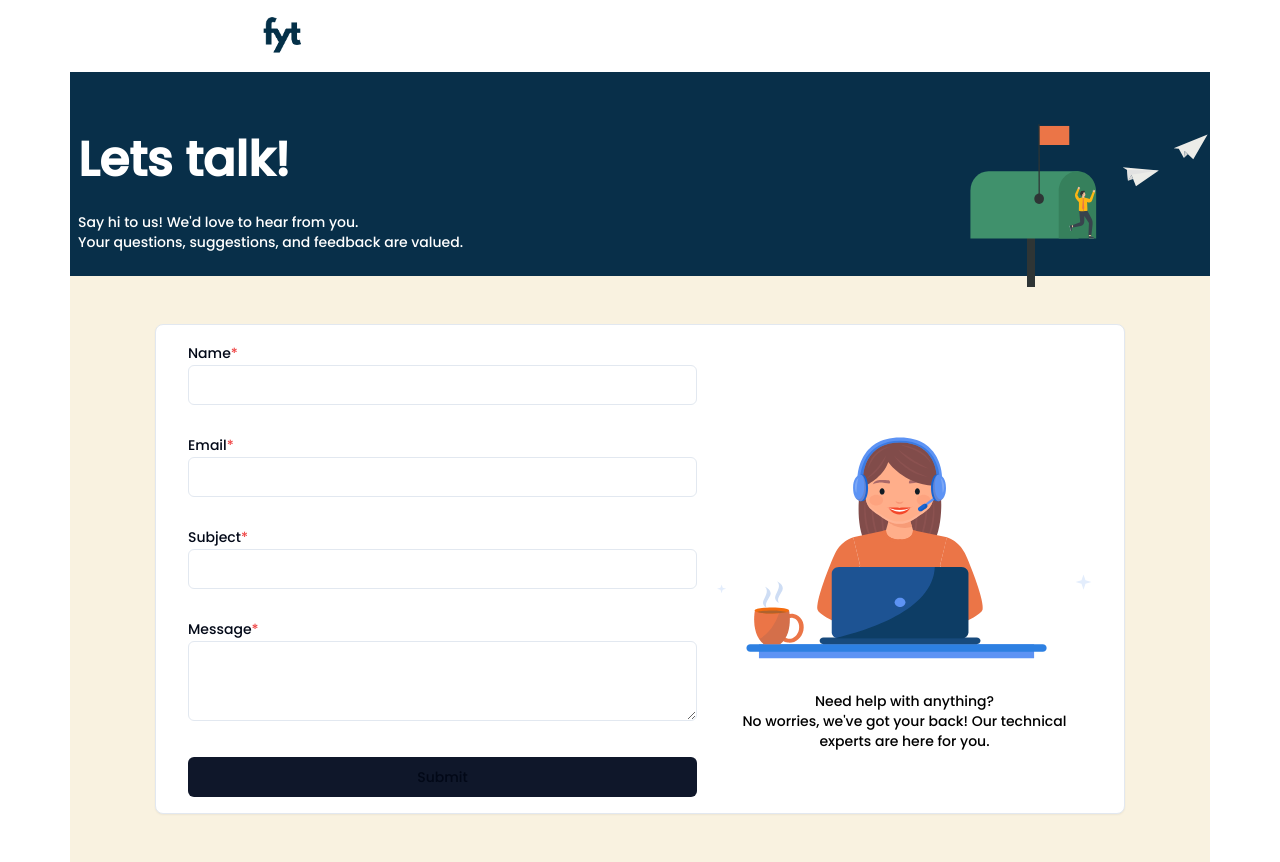
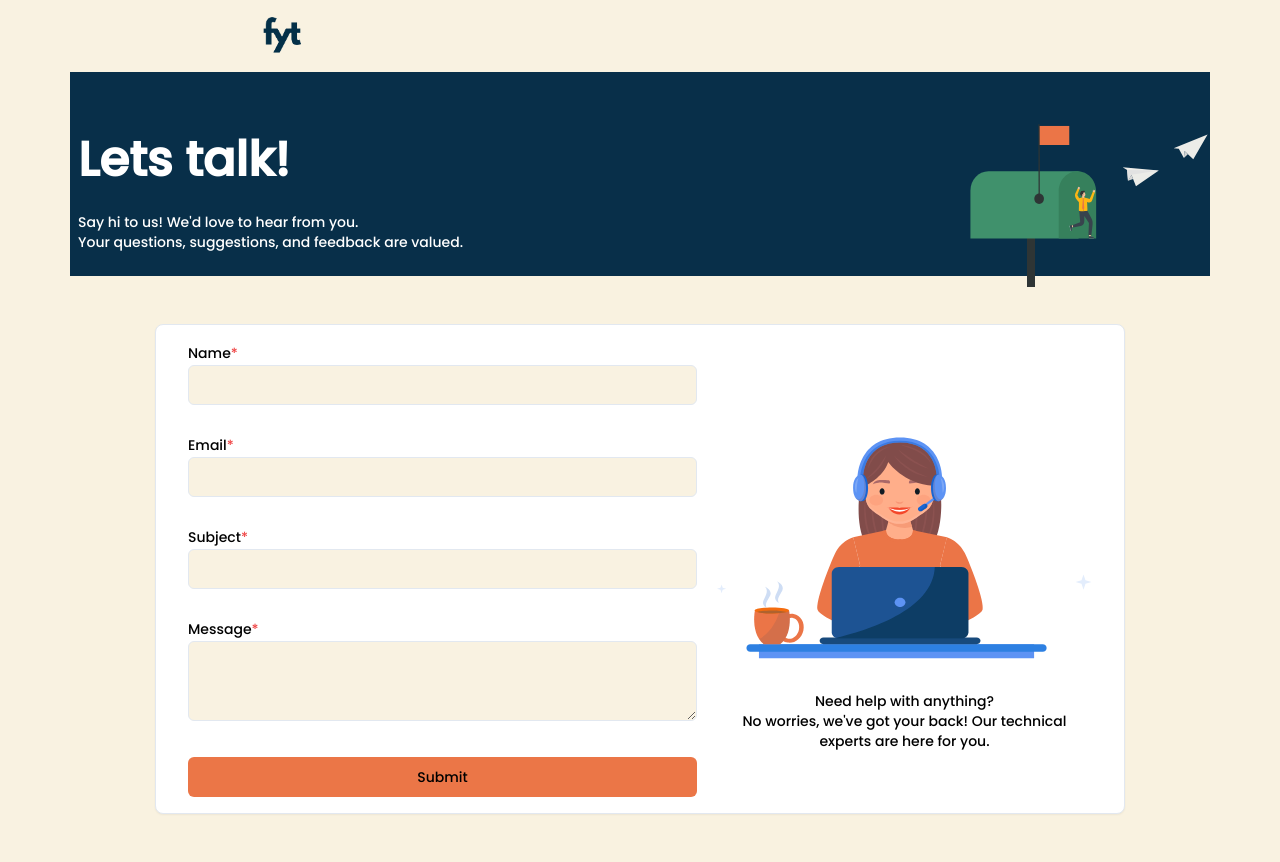
Before and after one commit to Yousuf24100286/findyourtutor, a Next.js app: page /contact-us in a window 1280 px wide. Built offline with nearby package versions, Linux system fonts and the light colour scheme; no server answers; sample sign-in values are in the browser's storage.

Commit message:
ui: change & add color variable values

```diff
--- a/src/styles/globals.css
+++ b/src/styles/globals.css
@@ -6,14 +6,14 @@
 
 @layer base {
   :root {
-    --background: 0 0% 100%;
-    --foreground: 222.2 84% 4.9%;
+    --background: 43 68% 93%;
+    --foreground: 0 0% 0%;
     --card: 0 0% 100%;
-    --card-foreground: 222.2 84% 4.9%;
+    --card-foreground: 0 0% 0%;
     --popover: 0 0% 100%;
     --popover-foreground: 222.2 84% 4.9%;
-    --primary: 222.2 47.4% 11.2%;
-    --primary-foreground: 210 40% 98%;
+    --primary: 17 80% 60%;
+    --primary-foreground: 0 0% 100%;
     --secondary: 210 40% 96.1%;
     --secondary-foreground: 222.2 47.4% 11.2%;
     --muted: 210 40% 96.1%;
@@ -25,6 +25,9 @@
     --border: 214.3 31.8% 91.4%;
     --input: 214.3 31.8% 91.4%;
     --ring: 222.2 84% 4.9%;
+    --link: 220 100% 52%;
+    --success: 142 37% 45%;
+    --warning: 4 69% 57%;
     --radius: 0.5rem;
     --chart-1: 12 76% 61%;
     --chart-2: 173 58% 39%;
```
